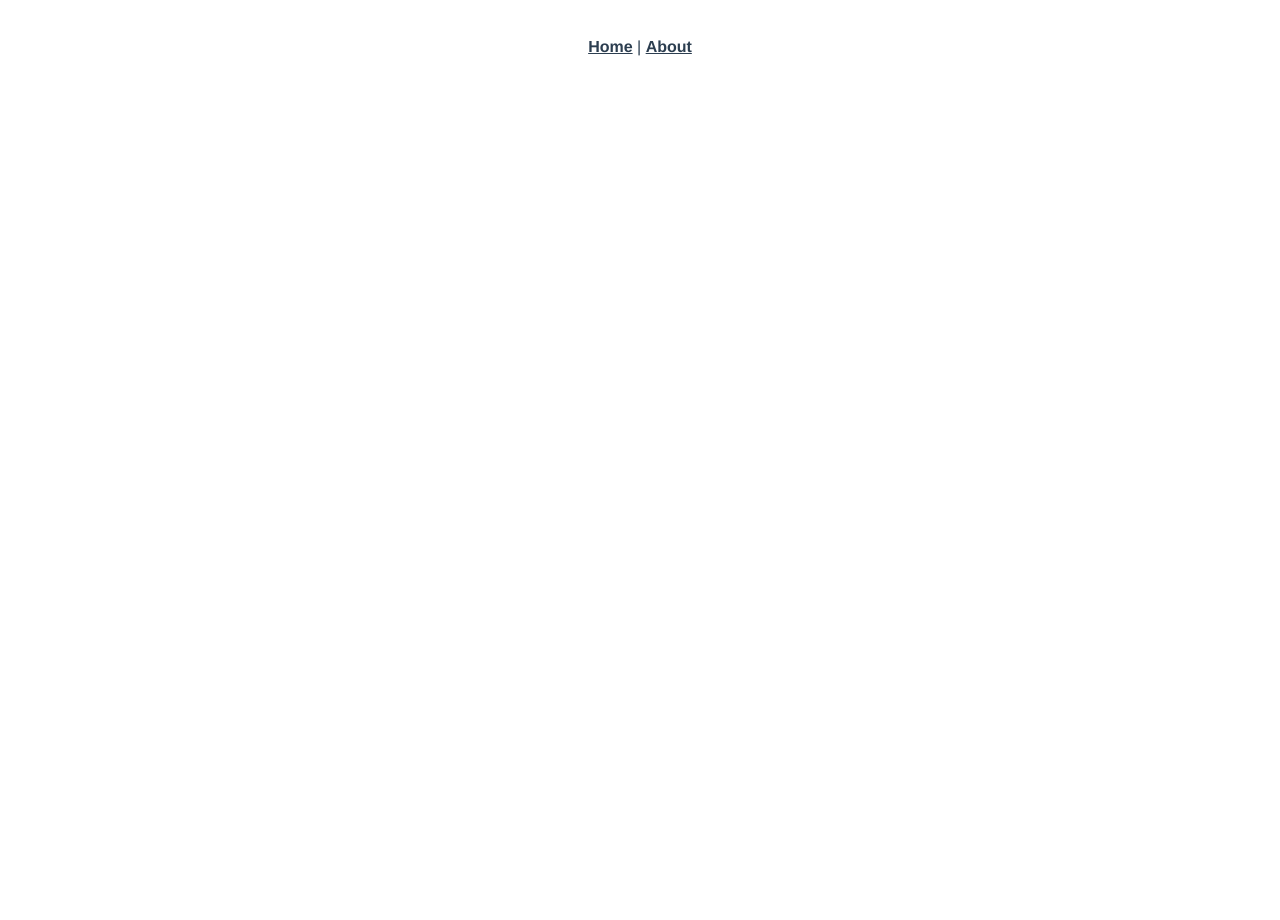
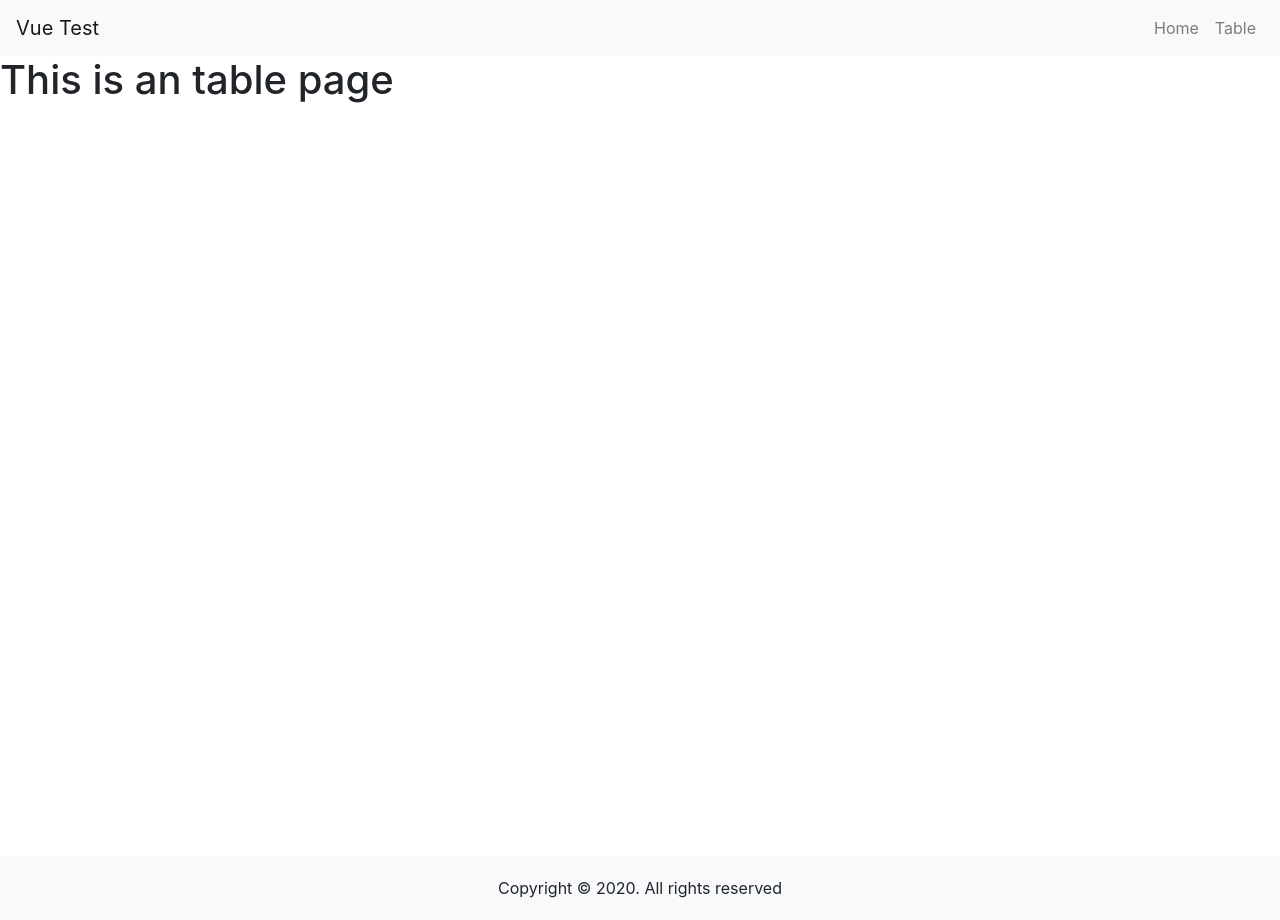
Before and after one commit to klivak/vue-table, a Vue app: page /table in a window 1280 px wide. Before the commit the page ends 800 px from the top, so only its background shows below. Built offline with nearby package versions, Linux system fonts and the light colour scheme.

Commit message:
init basic structure

```diff
--- a/public/index.html
+++ b/public/index.html
@@ -1,15 +1,27 @@
 <!DOCTYPE html>
 <html lang="en">
   <head>
-    <meta charset="utf-8">
-    <meta http-equiv="X-UA-Compatible" content="IE=edge">
-    <meta name="viewport" content="width=device-width,initial-scale=1.0">
-    <link rel="icon" href="<%= BASE_URL %>favicon.ico">
+    <meta charset="utf-8" />
+    <meta http-equiv="X-UA-Compatible" content="IE=edge" />
+    <meta name="viewport" content="width=device-width,initial-scale=1.0" />
+    <link rel="icon" href="<%= BASE_URL %>favicon.ico" />
     <title><%= htmlWebpackPlugin.options.title %></title>
+    <meta name="description" content="Vue test project with table" />
+
+    <link
+      rel="stylesheet"
+      href="https://stackpath.bootstrapcdn.com/bootstrap/4.3.1/css/bootstrap.min.css"
+      integrity="sha384-ggOyR0iXCbMQv3Xipma34MD+dH/1fQ784/j6cY/iJTQUOhcWr7x9JvoRxT2MZw1T"
+      crossorigin="anonymous"
+    />
   </head>
   <body>
     <noscript>
-      <strong>We're sorry but <%= htmlWebpackPlugin.options.title %> doesn't work properly without JavaScript enabled. Please enable it to continue.</strong>
+      <strong
+        >We're sorry but <%= htmlWebpackPlugin.options.title %> doesn't work
+        properly without JavaScript enabled. Please enable it to
+        continue.</strong
+      >
     </noscript>
     <div id="app"></div>
     <!-- built files will be auto injected -->
--- a/src/App.vue
+++ b/src/App.vue
@@ -1,32 +1,52 @@
 <template>
   <div id="app">
-    <div id="nav">
-      <router-link to="/">Home</router-link> |
-      <router-link to="/about">About</router-link>
-    </div>
-    <router-view />
+    <header class="header">
+      <nav class="navbar navbar-expand-lg navbar-light bg-light">
+        <a class="navbar-brand" href="#">Vue Test</a>
+        <button
+          class="navbar-toggler"
+          type="button"
+          data-toggle="collapse"
+          data-target="#navbarSupportedContent"
+          aria-controls="navbarSupportedContent"
+          aria-expanded="false"
+          aria-label="Toggle navigation"
+        ></button>
+        <div class="collapse navbar-collapse" id="navbarSupportedContent">
+          <ul class="navbar-nav ml-auto">
+            <li class="nav-item">
+              <router-link class="nav-link" to="/">Home</router-link>
+            </li>
+            <li class="nav-item">
+              <router-link class="nav-link" to="/table">Table</router-link>
+            </li>
+          </ul>
+        </div>
+      </nav>
+    </header>
+
+    <main class="main">
+      <router-view />
+    </main>
+
+    <footer class="footer bg-light">
+      <div class="container">
+        <div class="row">
+          <div class="col-12">
+            Copyright © 2020. All rights reserved
+          </div>
+        </div>
+      </div>
+    </footer>
   </div>
 </template>
 
 <style lang="scss">
-#app {
-  font-family: Avenir, Helvetica, Arial, sans-serif;
-  -webkit-font-smoothing: antialiased;
-  -moz-osx-font-smoothing: grayscale;
+@import url('assets/scss/global.scss');
+
+.footer {
+  background: #e3e3e3;
   text-align: center;
-  color: #2c3e50;
-}
-
-#nav {
-  padding: 30px;
-
-  a {
-    font-weight: bold;
-    color: #2c3e50;
-
-    &.router-link-exact-active {
-      color: #42b983;
-    }
-  }
+  padding: 20px;
 }
 </style>
--- /dev/null
+++ b/src/assets/scss/global.scss
@@ -0,0 +1,8 @@
+.main {
+  min-height: 100vh;
+}
+
+::selection {
+  background: rgba(0, 0, 0, 0.75);
+  color: #fff;
+}
--- a/src/router/index.ts
+++ b/src/router/index.ts
@@ -11,13 +11,13 @@ const routes: Array<RouteConfig> = [
     component: Home
   },
   {
-    path: "/about",
-    name: "About",
+    path: "/table",
+    name: "Table",
     // route level code-splitting
     // this generates a separate chunk (about.[hash].js) for this route
     // which is lazy-loaded when the route is visited.
     component: () =>
-      import(/* webpackChunkName: "about" */ "../views/About.vue")
+      import(/* webpackChunkName: "about" */ "../views/Table.vue")
   }
 ];
 
--- a/src/views/About.vue
+++ /dev/null
@@ -1,5 +0,0 @@
-<template>
-  <div class="about">
-    <h1>This is an about page</h1>
-  </div>
-</template>
--- a/src/views/Home.vue
+++ b/src/views/Home.vue
@@ -1,18 +1,35 @@
 <template>
-  <div class="home">
-    <img alt="Vue logo" src="../assets/logo.png" />
-    <HelloWorld msg="Welcome to Your Vue.js + TypeScript App" />
-  </div>
+  <section class="home">
+    <div class="container">
+      <div class="row">
+        <div class="col-12 text-center">
+          <h1 class="d-block">Welcome to VUE TEST PROJECT</h1>
+          <router-link class="btn btn-primary" to="/table">
+            Go to Table page
+          </router-link>
+        </div>
+      </div>
+    </div>
+  </section>
 </template>
 
 <script lang="ts">
-import Vue from "vue";
-import HelloWorld from "@/components/HelloWorld.vue"; // @ is an alias to /src
+import Vue from 'vue';
 
 export default Vue.extend({
-  name: "Home",
-  components: {
-    HelloWorld
-  }
+  name: 'Home'
 });
 </script>
+
+<style lang="scss">
+.home {
+  display: flex;
+  align-items: center;
+  justify-content: center;
+  min-height: 50vh;
+
+  h1 {
+    margin-bottom: 25px;
+  }
+}
+</style>
--- /dev/null
+++ b/src/views/Table.vue
@@ -0,0 +1,5 @@
+<template>
+  <div class="table">
+    <h1>This is an table page</h1>
+  </div>
+</template>
```
Also changed, not shown: src/helpers/persistanceStorage.js (added, +16 -0 lines), 2 other files (tests, documents, lock files or other folders).
